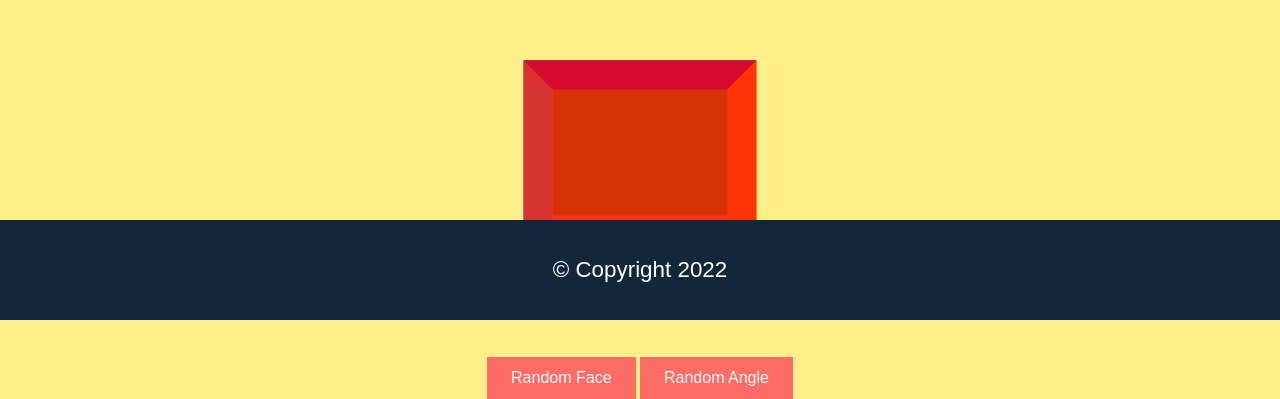
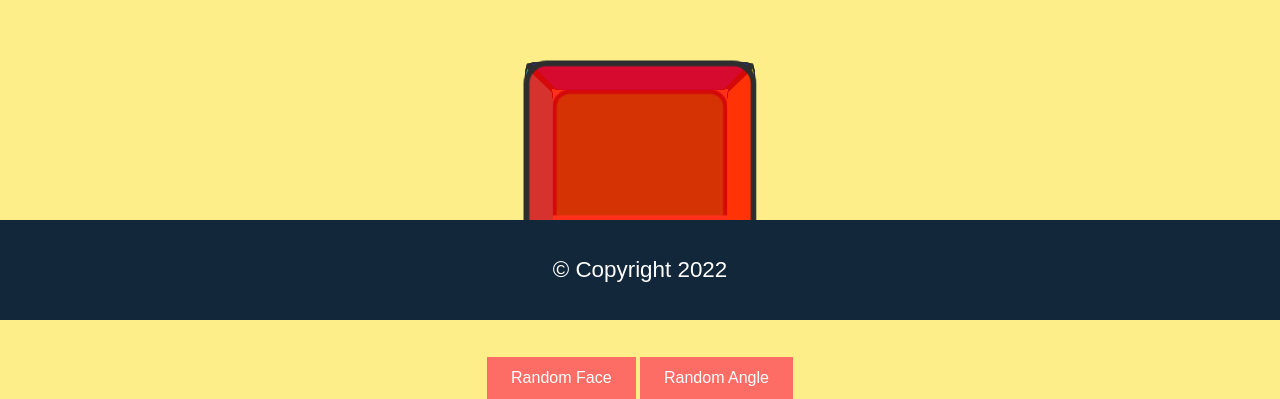
Before and after one commit to serpent909/Portfolio-Website---Codeacademy, a plain HTML site: page index.html in a window 1280 px wide. Shown: the part 480-879 px from the top of the page. Drawn offline with nearby package versions, Linux system fonts and the light colour scheme.

Commit message:
rounded edges on cube

```diff
--- a/cube.css
+++ b/cube.css
@@ -1,6 +1,6 @@
-/* * {
+* {
     box-sizing: border-box;
-} */
+}
 
 .cube-container {
     width: 200px;
@@ -26,8 +26,9 @@
     line-height: 200px;
     font-size: 40px;
     font-weight: bold;
-    color: white;
     text-align: center;
+    border: 5px solid rgb(46, 46, 46);
+    border-radius: 20px;
 
 }
 
@@ -56,25 +57,25 @@
 }
 
 .cube-face-front {
-    transform: rotateY(0deg) translateZ(100px);
+    transform: rotateY(0deg) translateZ(99px);
 }
 
 .cube-face-right {
-    transform: rotateY(90deg) translateZ(100px);
+    transform: rotateY(90deg) translateZ(99px);
 }
 
 .cube-face-back {
-    transform: rotateY(180deg) translateZ(100px);
+    transform: rotateY(180deg) translateZ(99px);
 }
 
 .cube-face-left {
-    transform: rotateY(-90deg) translateZ(100px);
+    transform: rotateY(-90deg) translateZ(99px);
 }
 
 .cube-face-top {
-    transform: rotateX(90deg) translateZ(100px);
+    transform: rotateX(90deg) translateZ(99px);
 }
 
 .cube-face-bottom {
-    transform: rotateX(-90deg) translateZ(100px);
+    transform: rotateX(-90deg) translateZ(99px);
 }
```
